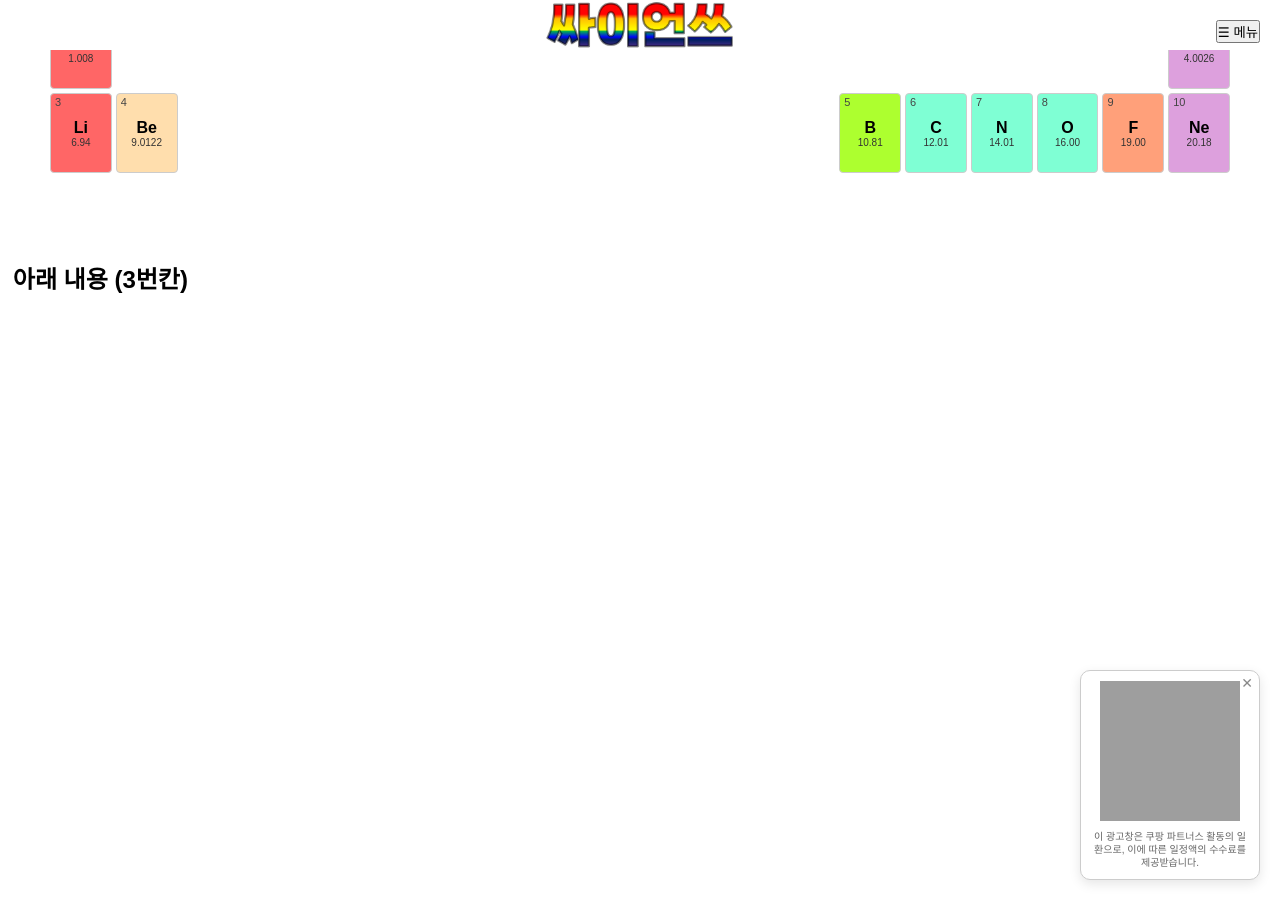
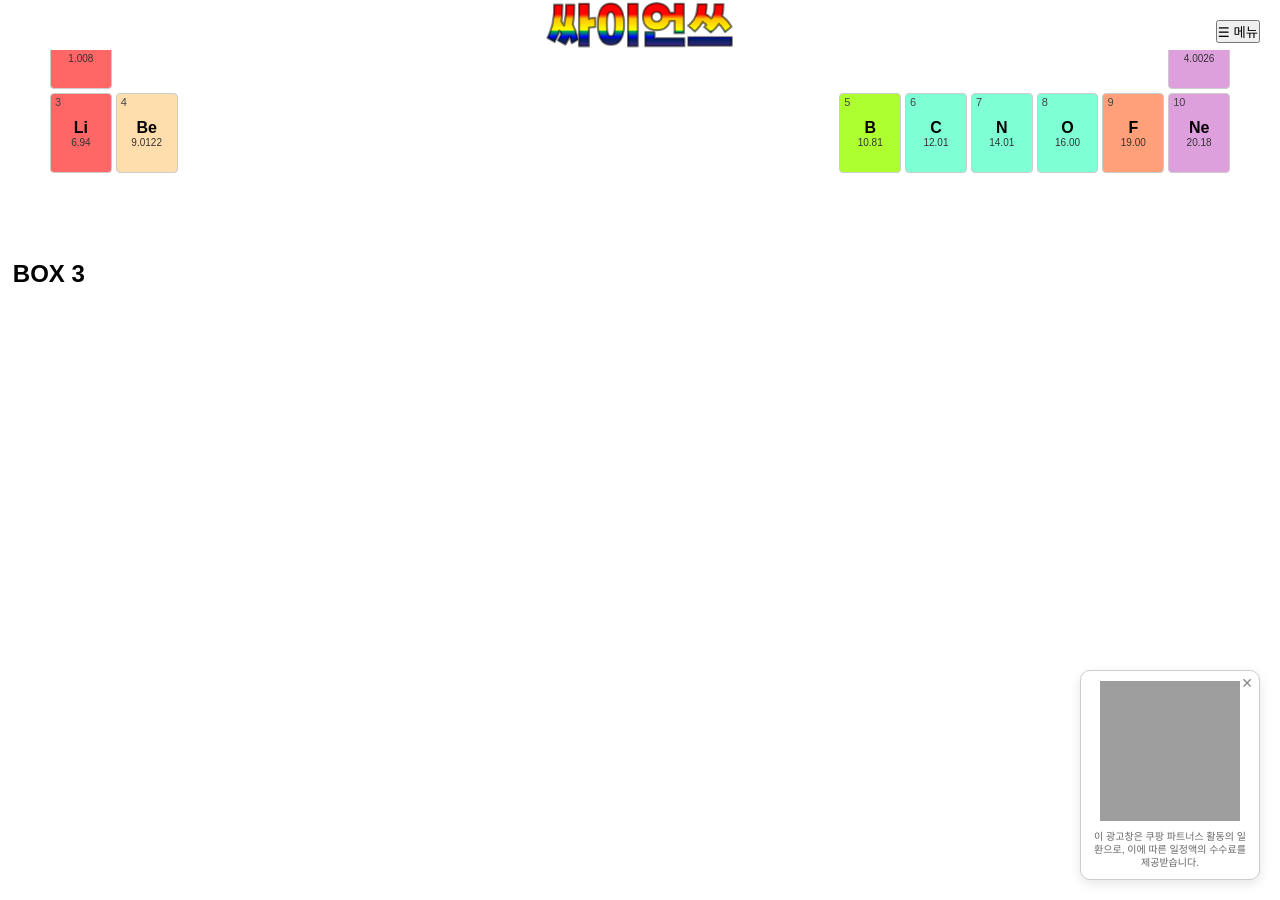
Before and after one commit to GaemiGaemi/science, a Jekyll site: the page index.html, which Jekyll copies as it is, in a window 1280 px wide and 900 px high, scrolled down 1154 px. Built offline with Jekyll 4.4.1, drawn with Linux system fonts in a browser that asks for light colours; grey boxes are pictures that could not be loaded.

Commit message:
Update index.html

```diff
--- a/index.html
+++ b/index.html
@@ -71,13 +71,11 @@
     </a>
     <!-- 나머지 원소들도 위와 같은 구조로 추가 가능 -->
   </div> <!--원소기호 끝-->
+    </section>
 
-
-
-    </section>
+    <!-- third box  -->
     <section class="section third">
-      <h2>아래 내용 (3번칸)</h2>
-
+      <h2> BOX 3</h2>
       <div class="spacer"></div>
     </section>
 
```
